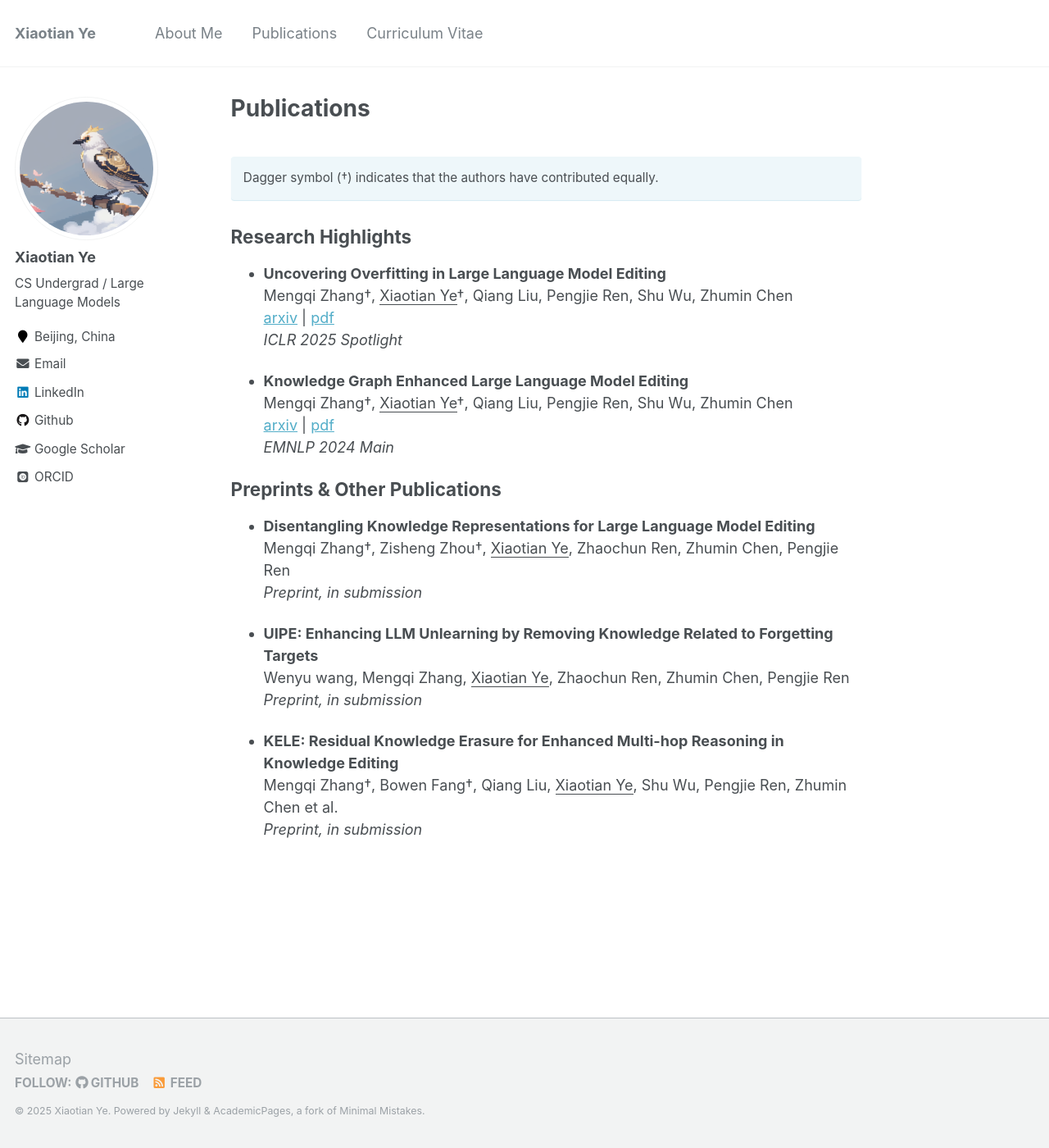
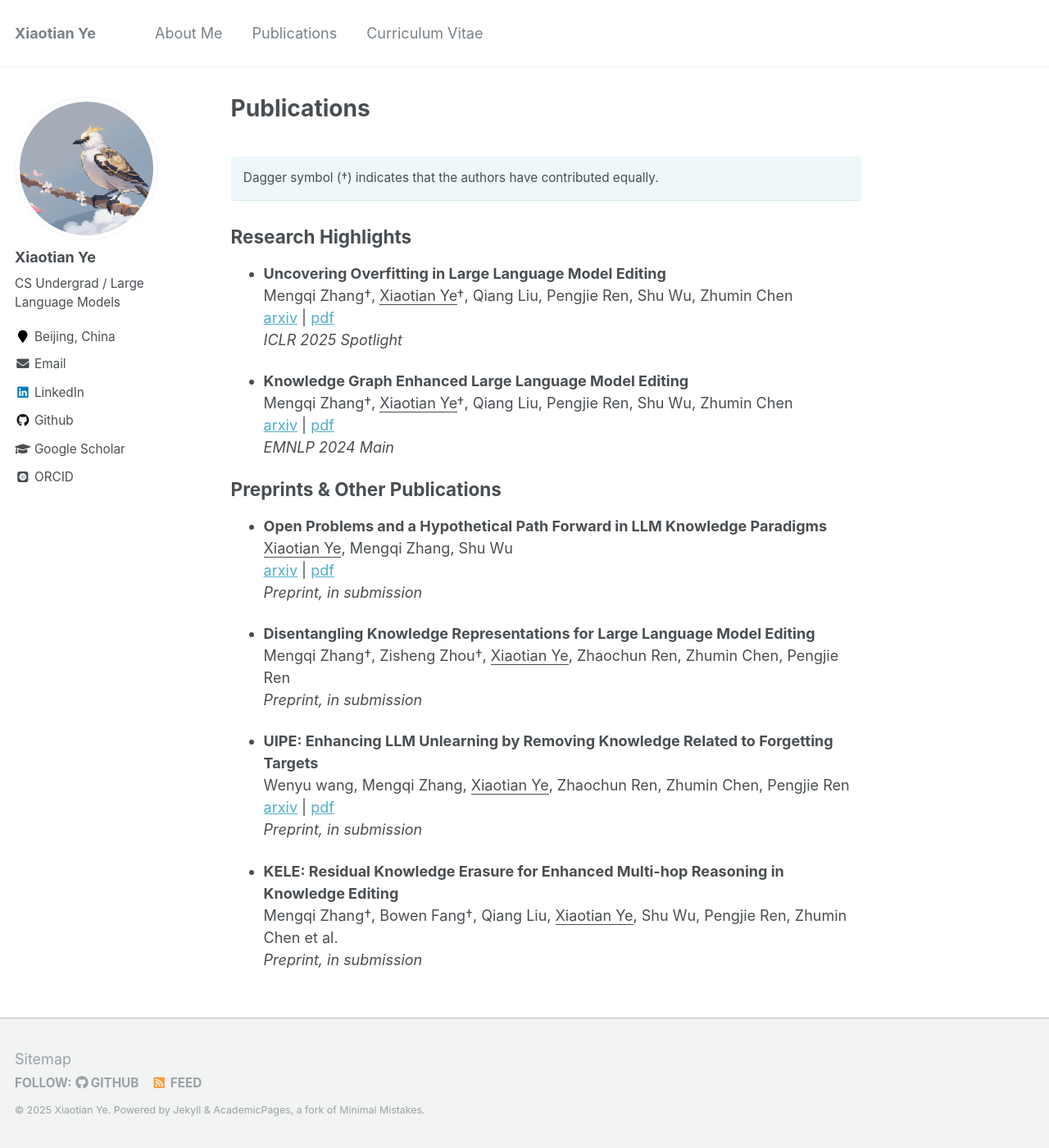
Before and after one commit to Acruxos/Acruxos.github.io, a Jekyll site: the page built from _pages/publications.md, in a window 1280 px wide and 1400 px high. Shown: the whole window at 82% size. Built offline with Jekyll 4.4.1, drawn with Linux system fonts in a browser that asks for light colours; some web fonts are replaced.

Commit message:
upd publist

```diff
--- a/_pages/publications.md
+++ b/_pages/publications.md
@@ -21,12 +21,18 @@ Dagger symbol (†) indicates that the authors have contributed equally.
 
 #### Preprints & Other Publications
 
+- **Open Problems and a Hypothetical Path Forward in LLM Knowledge Paradigms**
+    <u>Xiaotian Ye</u>, Mengqi Zhang, Shu Wu
+    [arxiv](https://arxiv.org/abs/2504.06823) | [pdf](/files/papers/blog_knowledge.pdf)
+    *Preprint, in submission*
+
 - **Disentangling Knowledge Representations for Large Language Model Editing**
 	Mengqi Zhang†, Zisheng Zhou†, <u>Xiaotian Ye</u>, Zhaochun Ren, Zhumin Chen, Pengjie Ren
 	*Preprint, in submission*
 
 - **UIPE: Enhancing LLM Unlearning by Removing Knowledge Related to Forgetting Targets**
 	Wenyu wang, Mengqi Zhang, <u>Xiaotian Ye</u>, Zhaochun Ren, Zhumin Chen, Pengjie Ren
+	[arxiv](https://arxiv.org/abs/2503.04693) | [pdf](/files/papers/UIPE.pdf)
 	*Preprint, in submission*
 
 - **KELE: Residual Knowledge Erasure for Enhanced Multi-hop Reasoning in Knowledge Editing**
```
Also changed, not shown: 4 other files.
